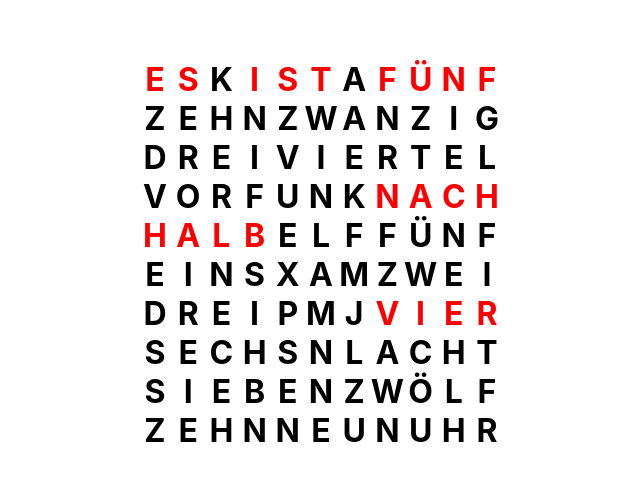
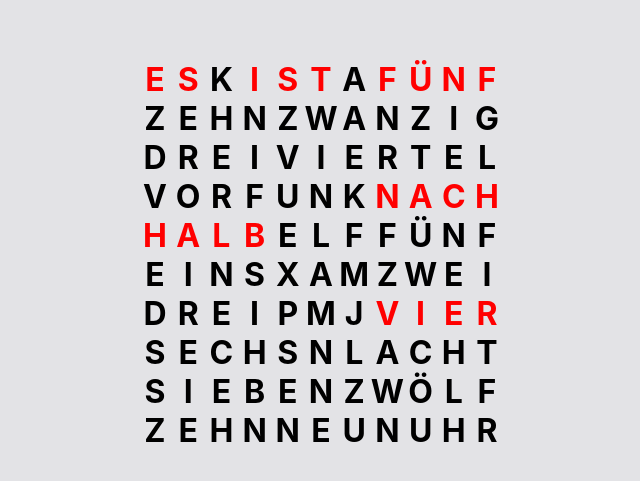
Before and after one commit to Bulaien/Cloq, a plain HTML site: page index.html in a window 1280 px wide. Shown: the part 145-626 px from the top of the page, without its empty margins (319-959 px from the left). Drawn offline with Linux system fonts and the light colour scheme.

Commit message:
Update style.css
changed background-color

```diff
--- a/style.css
+++ b/style.css
@@ -10,6 +10,7 @@ body {
     display:flex;
     justify-content: center;
     align-items: center;
+    background-color: rgb(227, 227, 230);
 
 
 
```
